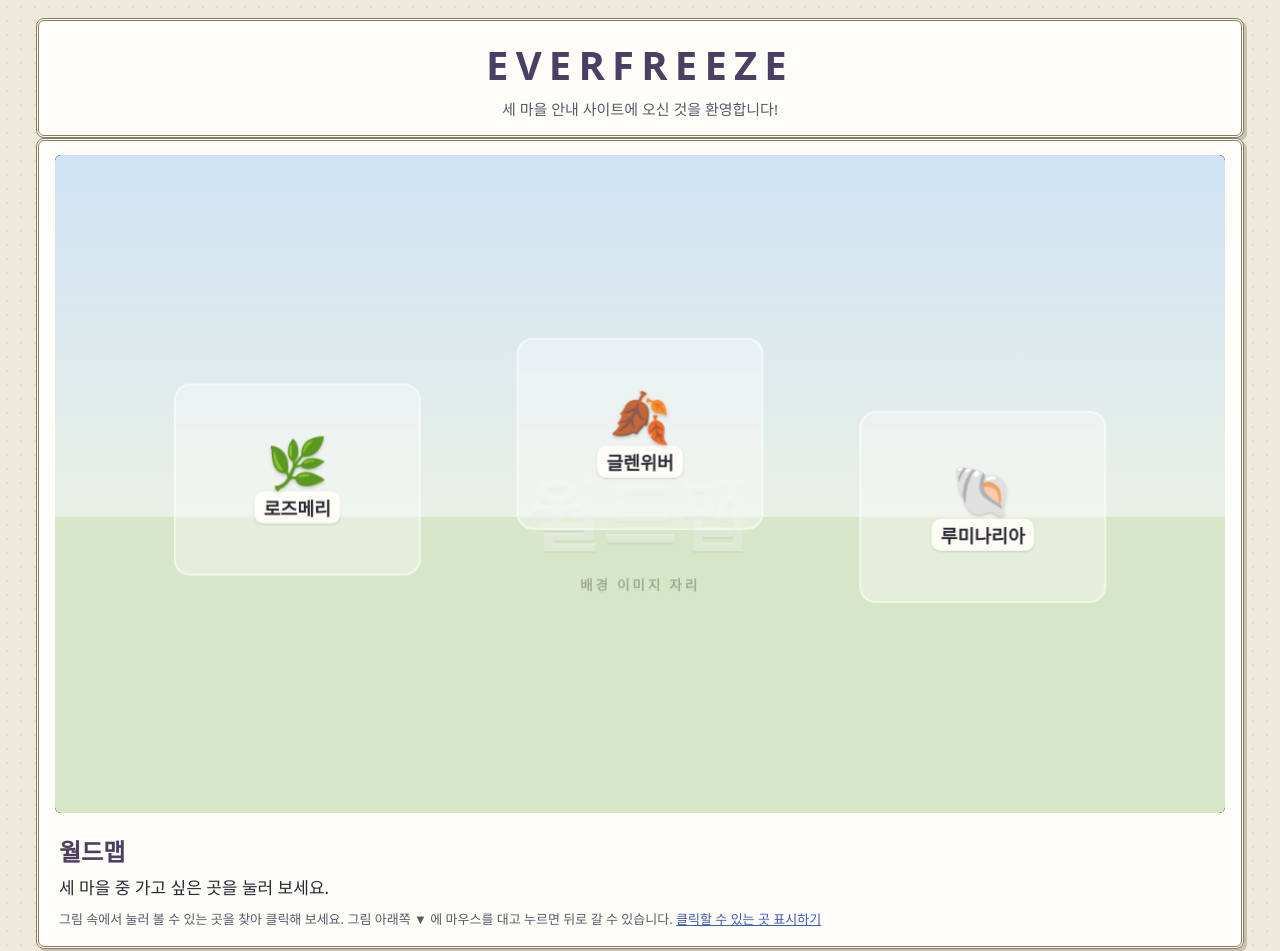
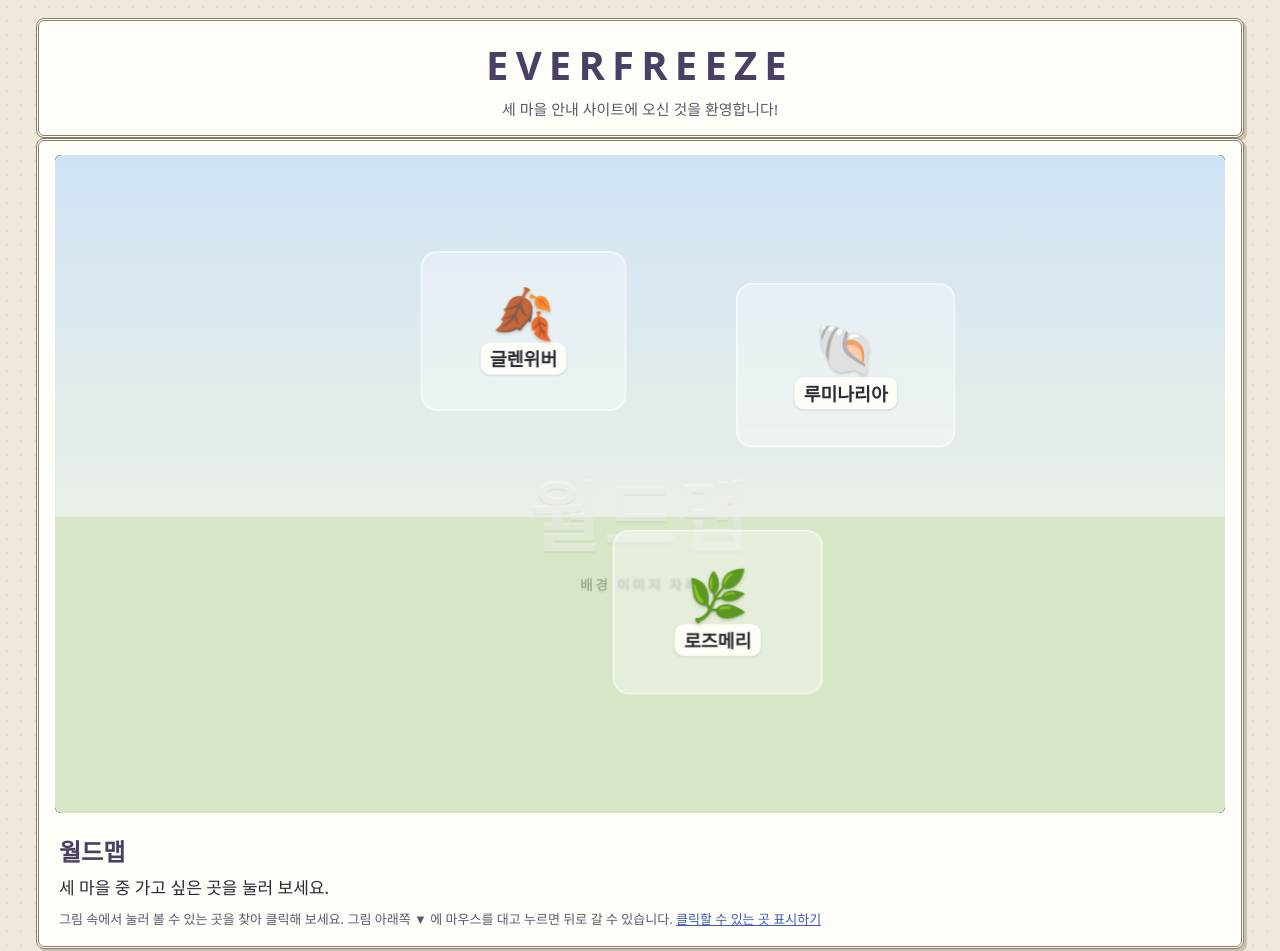
Before and after one commit to songec503-max/everfreeze, a plain HTML site: page everfreeze_single.html in a window 1280 px wide. Shown: the top 951 px of the page. Drawn offline with Linux system fonts and the light colour scheme.

Commit message:
World map: place villages per island map (Glenweaver NW, Luminaria NE, Rosemary S)
Co-Authored-By: Claude Opus 5.5 <noreply@anthropic.com>
Claude-Session: https://claude.ai/code/session_016iio8ZDPTMcyfGhDwBHeqF

```diff
--- a/everfreeze_single.html
+++ b/everfreeze_single.html
@@ -787,9 +787,10 @@ body[data-stage="5"] .tagline{letter-spacing:.3em}
   add({
     id: 'WORLD_MAP', name: '월드맵', kind: 'world', bg: sky('#cfe3f5', '#eaf0e6', '#d8e6c8', 55),
     hotspots: [
-      move('go-rm', '로즈메리', '🌿', [130, 250, 270, 210], 'MAP_ROSEMARY'),
-      move('go-gw', '글렌위버', '🍂', [505, 200, 270, 210], 'MAP_GLENWEAVER'),
-      move('go-lm', '루미나리아', '🐚', [880, 280, 270, 210], 'MAP_LUMINARIA')
+      // 배치: 섬 지도 기준 — 글렌위버 북서쪽 숲, 루미나리아 북동쪽 해안(항구), 로즈메리 남쪽 가운데
+      move('go-gw', '글렌위버', '🍂', [400, 105, 225, 175], 'MAP_GLENWEAVER'),
+      move('go-lm', '루미나리아', '🐚', [745, 140, 240, 180], 'MAP_LUMINARIA'),
+      move('go-rm', '로즈메리', '🌿', [610, 410, 230, 180], 'MAP_ROSEMARY')
     ]
   });
 
```
Also changed, not shown: src/data/scenes.js (+4 -3 lines).
